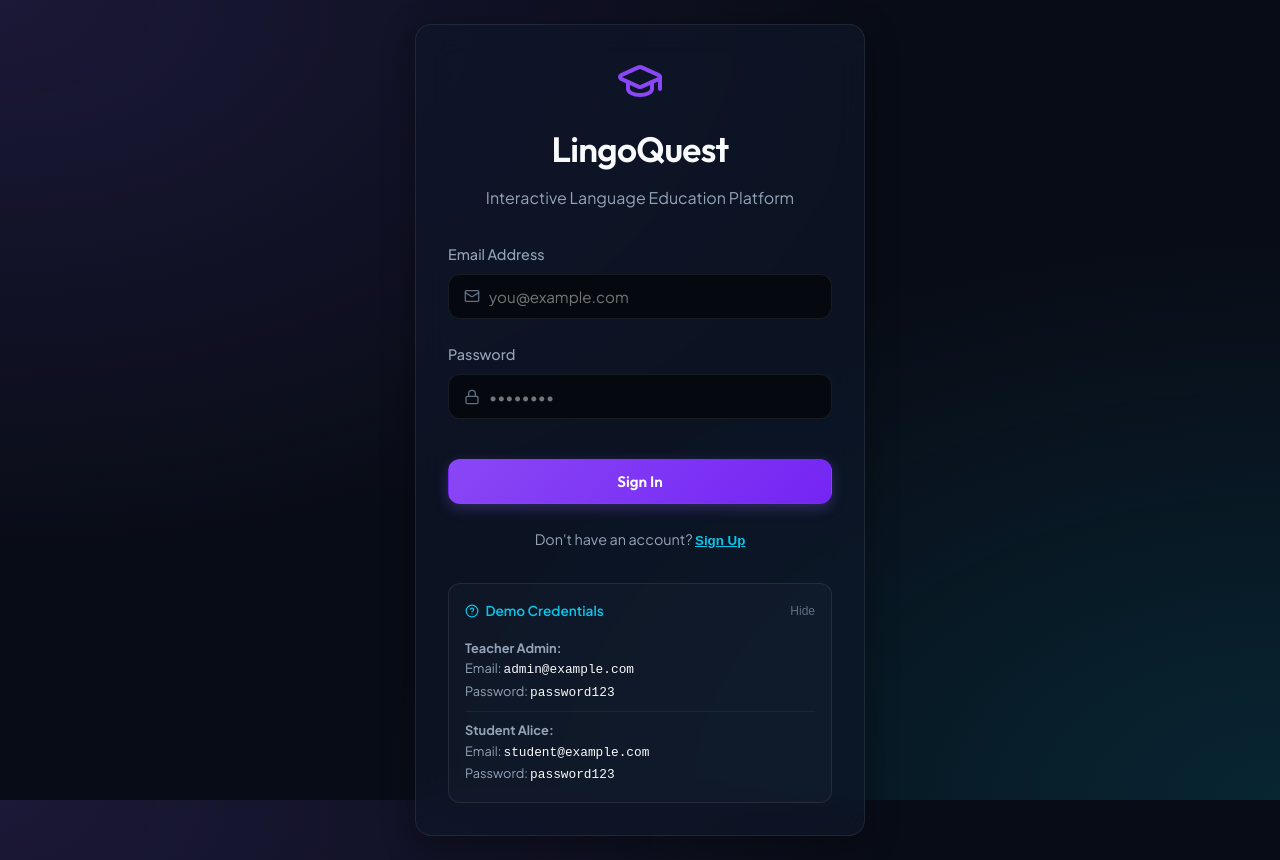
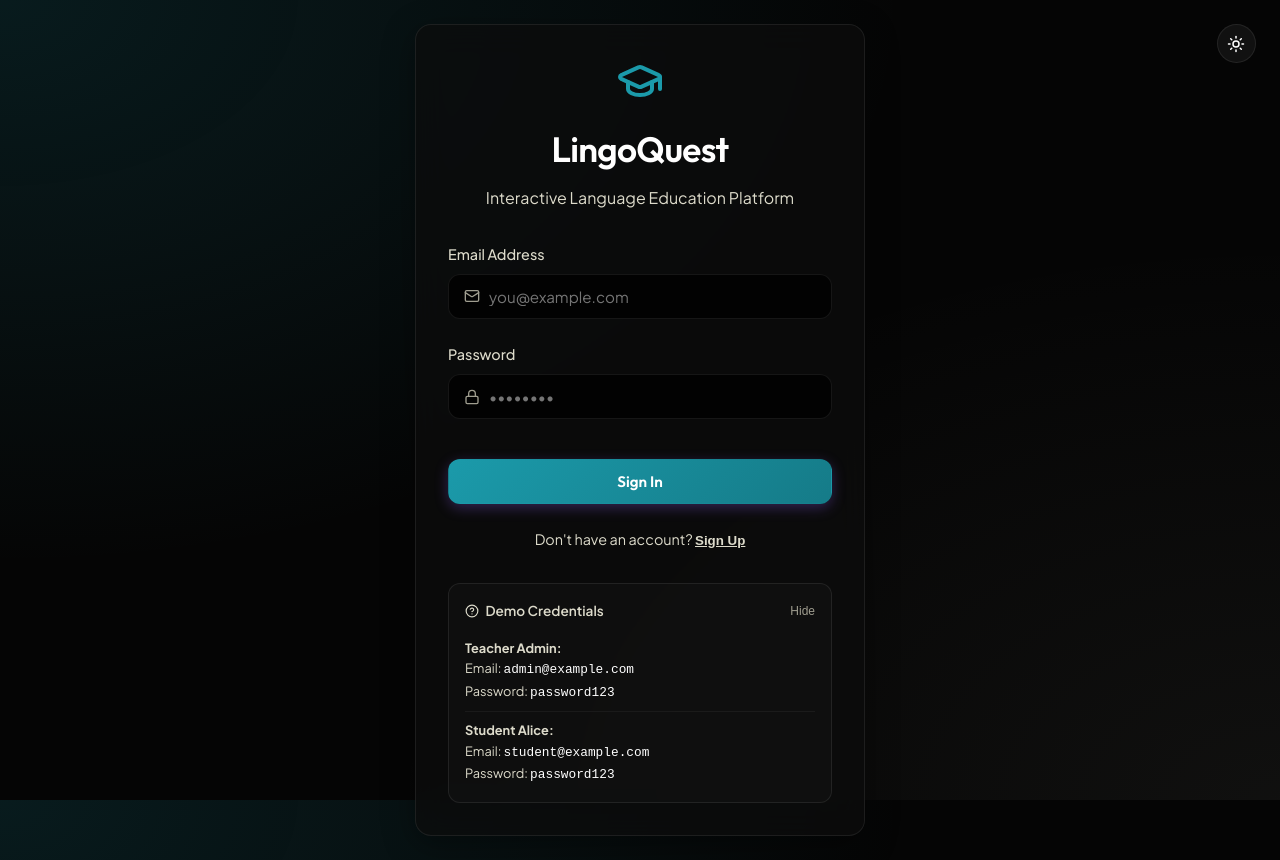
Before and after one commit to language-chatbot/LingoBot, a React app in the folder frontend/: page /login in a window 1280 px wide. Built offline with nearby package versions, Linux system fonts and the light colour scheme; no server answers; the HTML template or start-up script is replaced by a standard one.

Commit message:
update color palette and add darkmode button

```diff
--- a/frontend/src/components/Navbar.jsx
+++ b/frontend/src/components/Navbar.jsx
@@ -1,6 +1,6 @@
-import React from 'react';
+import React, { useState, useEffect } from 'react';
 import { useNavigate, Link, useLocation } from 'react-router-dom';
-import { LogOut, GraduationCap, LayoutDashboard, User } from 'lucide-react';
+import { LogOut, GraduationCap, LayoutDashboard, User, Sun, Moon } from 'lucide-react';
 
 export default function Navbar() {
   const navigate = useNavigate();
@@ -9,6 +9,21 @@ export default function Navbar() {
   const token = localStorage.getItem('token');
   const userJson = localStorage.getItem('user');
   const user = userJson ? JSON.parse(userJson) : null;
+
+  const [theme, setTheme] = useState(localStorage.getItem('theme') || 'dark');
+
+  useEffect(() => {
+    if (theme === 'light') {
+      document.body.classList.add('light-mode');
+    } else {
+      document.body.classList.remove('light-mode');
+    }
+    localStorage.setItem('theme', theme);
+  }, [theme]);
+
+  const toggleTheme = () => {
+    setTheme(prev => prev === 'dark' ? 'light' : 'dark');
+  };
 
   const handleLogout = () => {
     localStorage.removeItem('token');
@@ -53,6 +68,15 @@ export default function Navbar() {
           )}
         </div>
 
+        <button
+          onClick={toggleTheme}
+          className="btn btn-secondary btn-sm"
+          title="Toggle Theme"
+          style={{ padding: '0.5rem', display: 'flex', alignItems: 'center', justifyContent: 'center' }}
+        >
+          {theme === 'dark' ? <Sun size={16} /> : <Moon size={16} />}
+        </button>
+
         <button onClick={handleLogout} className="btn btn-secondary btn-sm" title="Log Out">
           <LogOut size={16} />
           <span>Logout</span>
--- a/frontend/src/index.css
+++ b/frontend/src/index.css
@@ -2,20 +2,20 @@
 @import url('https://fonts.googleapis.com/css2?family=Outfit:wght@300;400;500;600;700&family=Plus+Jakarta+Sans:wght@300;400;500;600;700&display=swap');
 
 :root {
-  /* Core Color System - Sleek Modern HSL Palette */
-  --bg-dark: hsl(222, 47%, 6%);
-  --bg-card: hsl(222, 47%, 9%);
-  --bg-card-hover: hsl(222, 47%, 13%);
-  --bg-input: hsl(222, 47%, 4%);
+  /* Core Color System - Sleek Custom Color Palette */
+  --bg-dark: #050505; /* Black */
+  --bg-card: #0c0c0c;
+  --bg-card-hover: #141414;
+  --bg-input: #020202;
 
-  --accent-primary: hsl(263, 90%, 62%);
-  --accent-primary-hover: hsl(263, 90%, 55%);
-  --accent-secondary: hsl(190, 95%, 48%);
-  --accent-secondary-hover: hsl(190, 95%, 40%);
+  --accent-primary: #1b9aaa; /* Pacific Cyan */
+  --accent-primary-hover: #157b88;
+  --accent-secondary: #dddbcb; /* Bone */
+  --accent-secondary-hover: #ffffff;
 
-  --text-main: hsl(210, 40%, 98%);
-  --text-muted: hsl(215, 20%, 65%);
-  --text-dim: hsl(215, 16%, 45%);
+  --text-main: #ffffff; /* White */
+  --text-muted: #dddbcb; /* Bone */
+  --text-dim: #a09e90;
 
   --success: hsl(142, 70%, 45%);
   --success-hover: hsl(142, 70%, 38%);
@@ -24,11 +24,11 @@
   --warning: hsl(45, 93%, 47%);
 
   /* Glassmorphism Styles */
-  --glass-bg: rgba(15, 23, 42, 0.65);
+  --glass-bg: rgba(12, 12, 12, 0.75);
   --glass-border: rgba(255, 255, 255, 0.08);
   --glass-blur: 16px;
-  --accent-glow: rgba(139, 92, 246, 0.15);
-  --accent-glow-secondary: rgba(6, 182, 212, 0.15);
+  --accent-glow: rgba(27, 154, 170, 0.15); /* Pacific Cyan glow */
+  --accent-glow-secondary: rgba(221, 219, 203, 0.05); /* Bone glow */
 
   /* Layout Variables */
   --border-radius-lg: 16px;
@@ -39,6 +39,27 @@
 
   --font-family-title: 'Outfit', sans-serif;
   --font-family-body: 'Plus Jakarta Sans', sans-serif;
+}
+
+body.light-mode {
+  --bg-dark: #f5f1e3; /* Old Lace */
+  --bg-card: #ffffff; /* White */
+  --bg-card-hover: rgba(221, 219, 203, 0.4); /* Bone with opacity */
+  --bg-input: #ffffff;
+
+  --accent-primary: #1b9aaa; /* Pacific Cyan */
+  --accent-primary-hover: #157b88;
+  --accent-secondary: #1b9aaa;
+  --accent-secondary-hover: #157b88;
+
+  --text-main: #050505; /* Black */
+  --text-muted: #1b9aaa; /* Pacific Cyan */
+  --text-dim: #707070;
+
+  --glass-bg: rgba(255, 255, 255, 0.8);
+  --glass-border: rgba(27, 154, 170, 0.15);
+  --accent-glow: rgba(27, 154, 170, 0.08);
+  --accent-glow-secondary: rgba(221, 219, 203, 0.3);
 }
 
 /* Reset and Core Setup */
--- a/frontend/src/pages/Login.jsx
+++ b/frontend/src/pages/Login.jsx
@@ -1,7 +1,7 @@
-import React, { useState } from 'react';
+import React, { useState, useEffect } from 'react';
 import { useNavigate } from 'react-router-dom';
 import { api } from '../services/api';
-import { GraduationCap, Lock, Mail, AlertCircle, HelpCircle, User } from 'lucide-react';
+import { GraduationCap, Lock, Mail, AlertCircle, HelpCircle, User, Sun, Moon } from 'lucide-react';
 
 export default function Login() {
   const navigate = useNavigate();
@@ -12,6 +12,21 @@ export default function Login() {
   const [loading, setLoading] = useState(false);
   const [error, setError] = useState('');
   const [showHelper, setShowHelper] = useState(true);
+
+  const [theme, setTheme] = useState(localStorage.getItem('theme') || 'dark');
+
+  useEffect(() => {
+    if (theme === 'light') {
+      document.body.classList.add('light-mode');
+    } else {
+      document.body.classList.remove('light-mode');
+    }
+    localStorage.setItem('theme', theme);
+  }, [theme]);
+
+  const toggleTheme = () => {
+    setTheme(prev => prev === 'dark' ? 'light' : 'dark');
+  };
 
   const handleSubmit = async (e) => {
     e.preventDefault();
@@ -57,6 +72,15 @@ export default function Login() {
 
   return (
     <div className="auth-page">
+      <button
+        onClick={toggleTheme}
+        className="btn btn-secondary"
+        style={{ position: 'fixed', top: '1.5rem', right: '1.5rem', padding: '0.6rem', borderRadius: '50%', zIndex: 1000, display: 'flex', alignItems: 'center', justifyContent: 'center' }}
+        title="Toggle Theme"
+      >
+        {theme === 'dark' ? <Sun size={18} /> : <Moon size={18} />}
+      </button>
+
       <div className="glass-card auth-card">
         <div className="auth-header">
           <div className="flex-center margin-bottom-1" style={{ color: 'var(--accent-primary)' }}>
```
